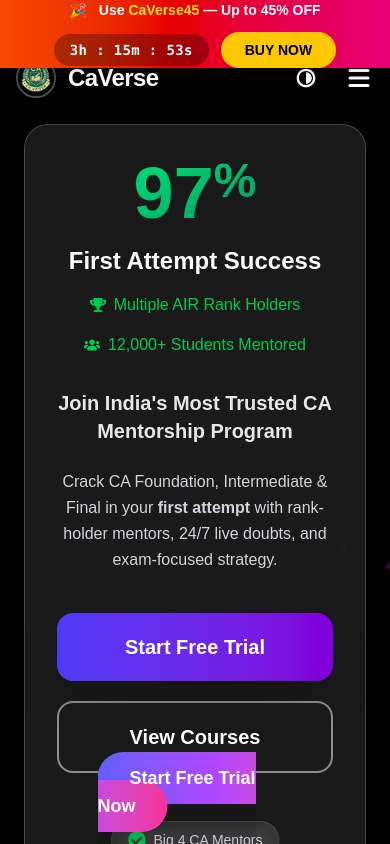
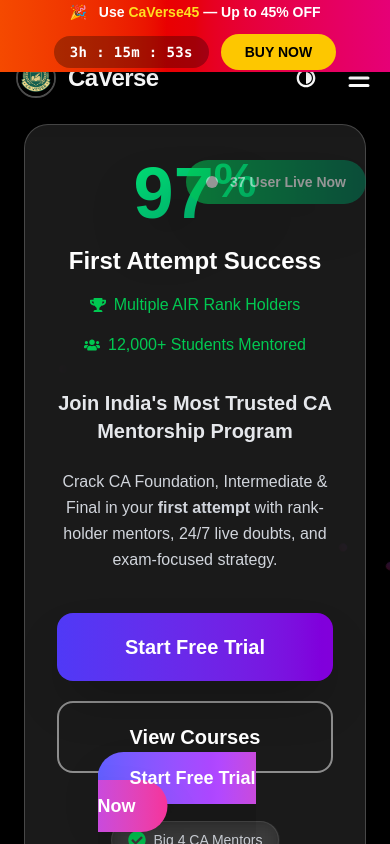
Before and after one commit to Kush36/CAVerse, a React (Vite) app in the folder CAVerse/: page / in a window 390 px wide. Shown: the top 844 px of the page. Built offline with nearby package versions, Linux system fonts and the light colour scheme.

Commit message:
user live card

```diff
--- a/CAVerse/src/components/Home.jsx
+++ b/CAVerse/src/components/Home.jsx
@@ -495,14 +495,14 @@
       </section>
 
       {/* ======================= LIVE MENTOR BADGE ======================= */}
-      <div className="fixed top-20 right-6 z-50 hidden md:block">
+      <div className="fixed top-40 right-6 z-50  md:block">
         <div className="flex items-center gap-3 bg-gradient-to-r from-green-500 to-emerald-700 text-white px-5 py-3 rounded-full shadow-2xl animate-pulse hover:scale-105 transition-transform cursor-pointer">
           <div className="relative">
             <div className="w-3 h-3 bg-white rounded-full" />
             <div className="absolute inset-0 w-3 h-3 bg-white rounded-full animate-ping" />
           </div>
           <span className="font-bold text-sm">
-            {Math.floor(Math.random() * 8) + 5} Mentors Live Now
+            {Math.floor(Math.random() * 8) + 35} User Live Now
           </span>
         </div>
       </div>
--- a/CAVerse/src/components/OfferBar.jsx
+++ b/CAVerse/src/components/OfferBar.jsx
@@ -45,7 +45,7 @@
   const { h, m, s } = formatTime(time);
 
   return (
-    <div className="fixed top-0 left-0 right-0 z-[100] bg-gradient-to-r from-orange-600 via-red-600 to-pink-600 text-white text-sm md:text-base px-2 py-0 flex flex-wrap justify-center items-center gap-3 md:gap-6 font-semibold shadow-lg backdrop-blur-sm">
+    <div className="fixed top-0 left-0 right-0 z-[100] bg-gradient-to-r from-orange-600 via-red-600 to-pink-600 text-white text-sm md:text-base px-2 py-0.5 flex flex-wrap justify-center items-center gap-3 md:gap-5 font-semibold shadow-lg backdrop-blur-sm">
       <span className="flex items-center gap-2">
         🎉 <span className="hidden sm:inline">Enjoy Study, Pay Less</span>
       </span>
```
